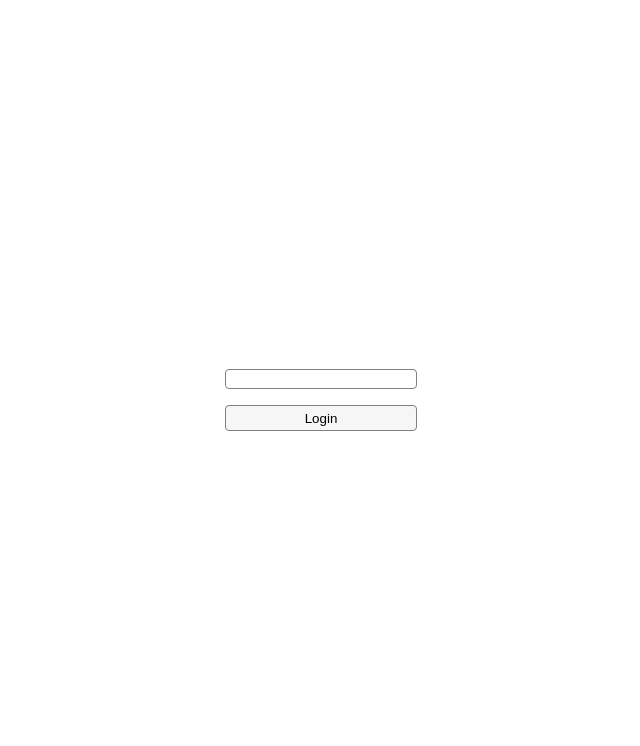
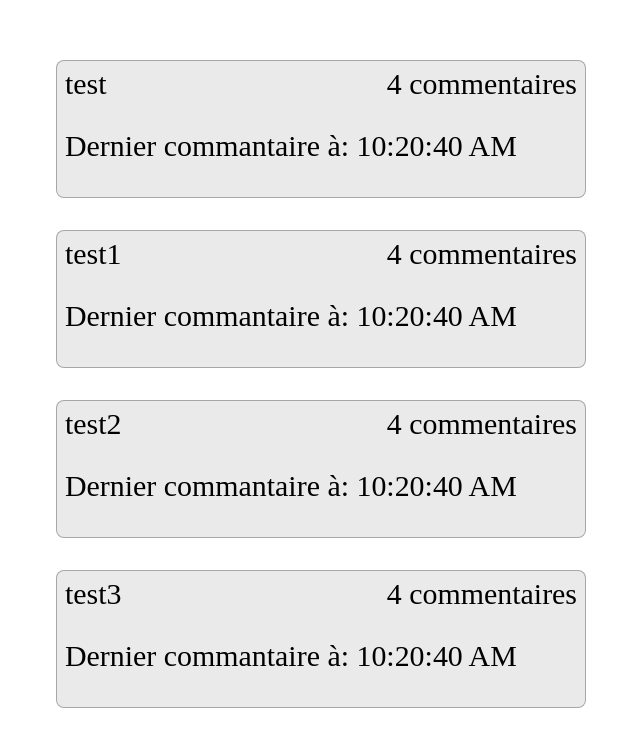
Before and after one commit to SkyPhoss/reactNS, a React (Vite) app: page / in a window 1280 px wide. Shown: the top 746 px of the page, without its empty margins (319-959 px from the left). Built offline with nearby package versions, Linux system fonts and the light colour scheme.

Commit message:
categories

```diff
--- a/src/App.jsx
+++ b/src/App.jsx
@@ -2,9 +2,12 @@ import { useCallback, useState } from 'react'
 import Login from './components/login/login'
 import './App.css'
 import CommentsPage from "./Pages/CommentsPage"
+import CategoryPage from './Pages/category/CategoryPage'
+
+const categories = ['test' ,'test1' , 'test2', 'test3']
 
 function App() {
-  const [display, setDisplay] = useState('login')
+  const [display, setDisplay] = useState('category')
   const [login, setLogin] = useState('')
 
   const getLogin = useCallback((login) => {
@@ -22,10 +25,11 @@ function App() {
     </>
   ) : display === 'category'? (
     <>
-      <p></p>
+      <CategoryPage categories={categories}/>
     </>
   ) : (
     <>
+      <CommentsPage />
     </>
   )
 
--- /dev/null
+++ b/src/Pages/category/CategoryPage.jsx
@@ -0,0 +1,19 @@
+import classes from './category-page.module.css'
+import Category from '../../components/category/category'
+
+const CategoryPage = ({categories}) => {
+
+  const categoriesMap = categories.map(cat => {
+    return <Category category={cat} />
+  })
+
+  return (
+    <div className={classes.category}>
+      <ul>
+        {categoriesMap}
+      </ul>
+    </div>
+  )
+}
+
+export default CategoryPage
--- /dev/null
+++ b/src/Pages/category/category-page.module.css
@@ -0,0 +1,7 @@
+.category{
+    display: flex;
+    justify-content: center;
+    align-items: center;
+    flex-direction: column;
+    min-width: 100vw;
+}
--- /dev/null
+++ b/src/components/category/category.jsx
@@ -0,0 +1,21 @@
+import classes from './category.module.css'
+
+const comments = [{ msg: "loremIpsum hezaoheozaheolzae  ljzah eljza helza hela e", author: "Sylsins", date: new Date() },
+{ msg: "loremIpsum hezaoheozaheolzae  zr  riageraera uhruza gerav", author: "Ryan", date: new Date() },
+{ msg: "loremIpsum hezaoheozaheolzae  ge  age eiuhzae  uhza", author: "Nicolas", date: new Date() },
+{ msg: "loremIpsum ezr  rkez rkez rz  ", author: "Guillaume", date: new Date() }]
+
+const Category = ({category}) => {
+
+  return (
+    <li className={classes.cat}>
+        <div>
+            <p>{category}</p>
+            <p>{comments.length} commentaires</p>
+        </div>
+        <p>Dernier commantaire à: {comments[comments.length-1].date.toLocaleTimeString()}</p>
+    </li>
+  )
+}
+
+export default Category
--- /dev/null
+++ b/src/components/category/category.module.css
@@ -0,0 +1,16 @@
+.cat{
+    width: 40vw;
+    height: 15vh;
+    border: 1px solid rgba(0, 0, 0, 0.287);
+    margin-bottom: 2rem;
+    background-color: rgba(209, 209, 209, 0.456);
+    border-radius: 8px;
+    font-size: 1.87rem;
+    padding: 0.5rem;
+}
+
+.cat div{
+    display: flex;
+    justify-content: space-between;
+    margin-bottom: 2rem;
+}
```
